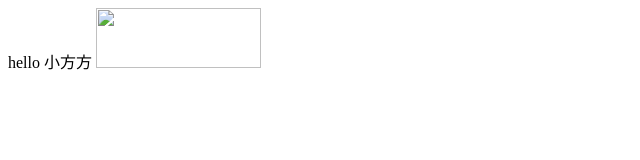
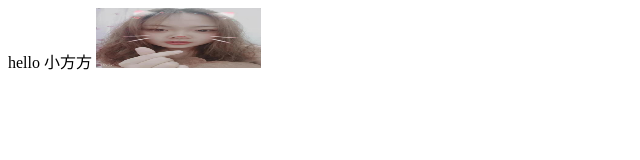
Before and after one commit to adam-eda/adam-eda.github.io, a plain HTML site: page index.html in a window 1280 px wide. Shown: the whole page, without its empty margins (0-640 px from the left). Drawn offline with Linux system fonts and the light colour scheme.

Commit message:
Update index.html

```diff
--- a/index.html
+++ b/index.html
@@ -1,2 +1,2 @@
 hello 小方方
-<img src="C:\Users\86137\Desktop\mmexport1581455424264.jpg" width="165" height="60" />
+<img src="小方方.jpg" width="165" height="60" />
```
